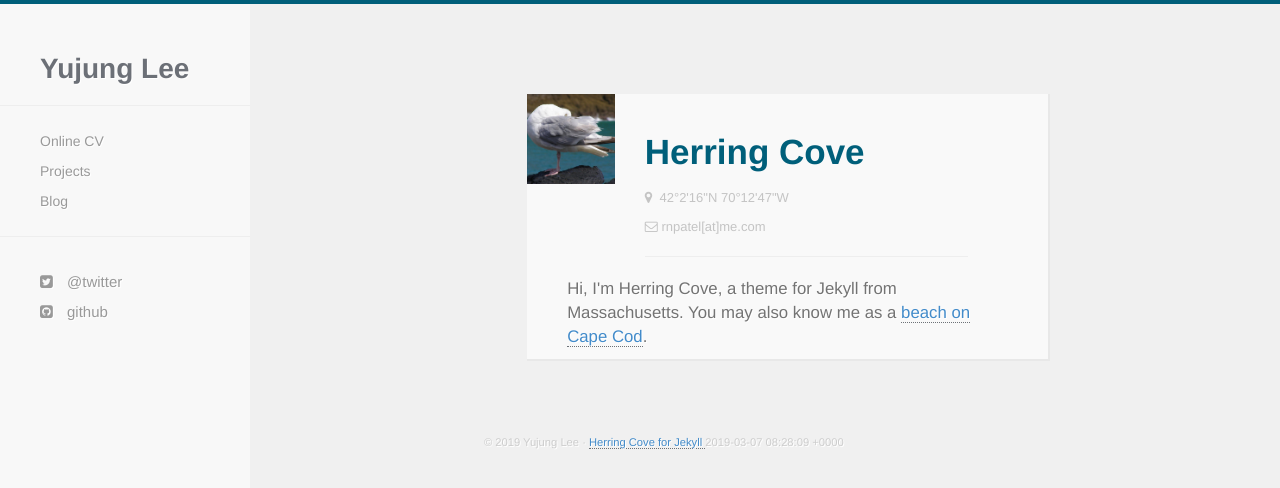
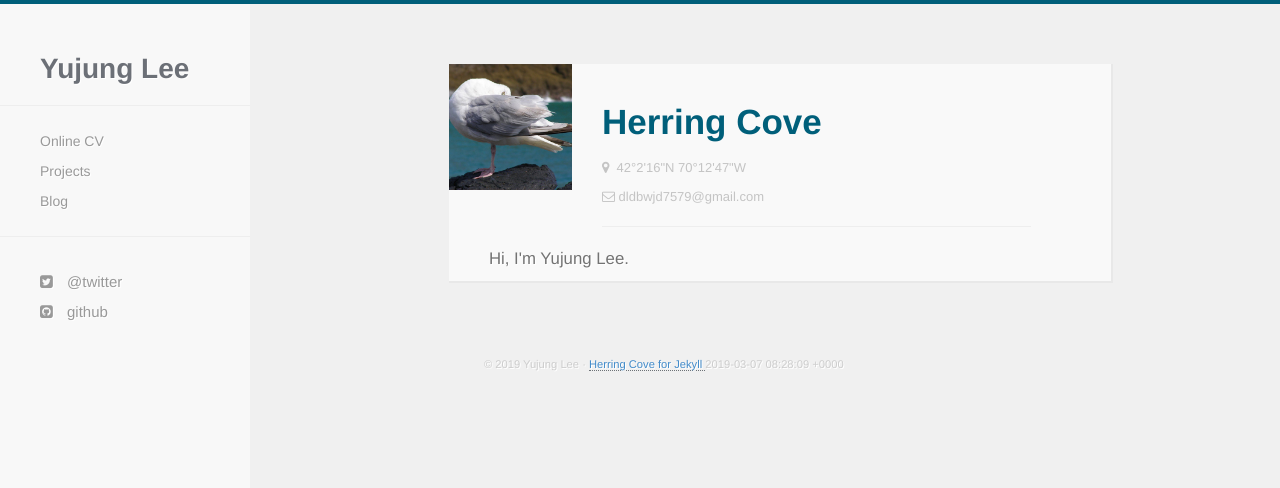
Before and after one commit to yujungL/yujungL.github.io, a Jekyll site: the page built from about.html, in a window 1280 px wide. Shown: the top 488 px of the page. Built offline with Jekyll 4.4.1, drawn with Linux system fonts in a browser that asks for light colours; nearby versions of some CDN libraries; Markdown is read by kramdown in place of the engine named in the settings.

Commit message:
Update about.html

```diff
--- a/about.html
+++ b/about.html
@@ -1,8 +1,7 @@
 ---
-title: About
+title: Online CV
 ---
 <div class="container">
-  <div class="container">
     <div class="row">
       <div class="user-card">
         <div class="row">
@@ -12,15 +11,14 @@ title: About
           <div class="col-md-9">
             <h1>Herring Cove</h1>
             <p><i class="fa fa-map-marker"></i>&nbsp;&nbsp;42°2'16"N   70°12'47"W</p>
-            <p><i class="fa fa-envelope-o"></i>&nbsp;rnpatel[at]me.com </p>
+            <p><i class="fa fa-envelope-o"></i> dldbwjd7579@gmail.com </p>
             <hr />
           </div>
         </div>
         <div class="row">
           <div class="col-md-12 letter">
-            <p>Hi, I'm Herring Cove, a theme for Jekyll from Massachusetts. You may also know me as a <a href="http://wikimapia.org/38526/Herring-Cove-Beach">beach on Cape Cod</a>.</p>
+            <p>Hi, I'm Yujung Lee.</p>
           </div>
         </div>
     </div>
-  </div>
 </div>
```
